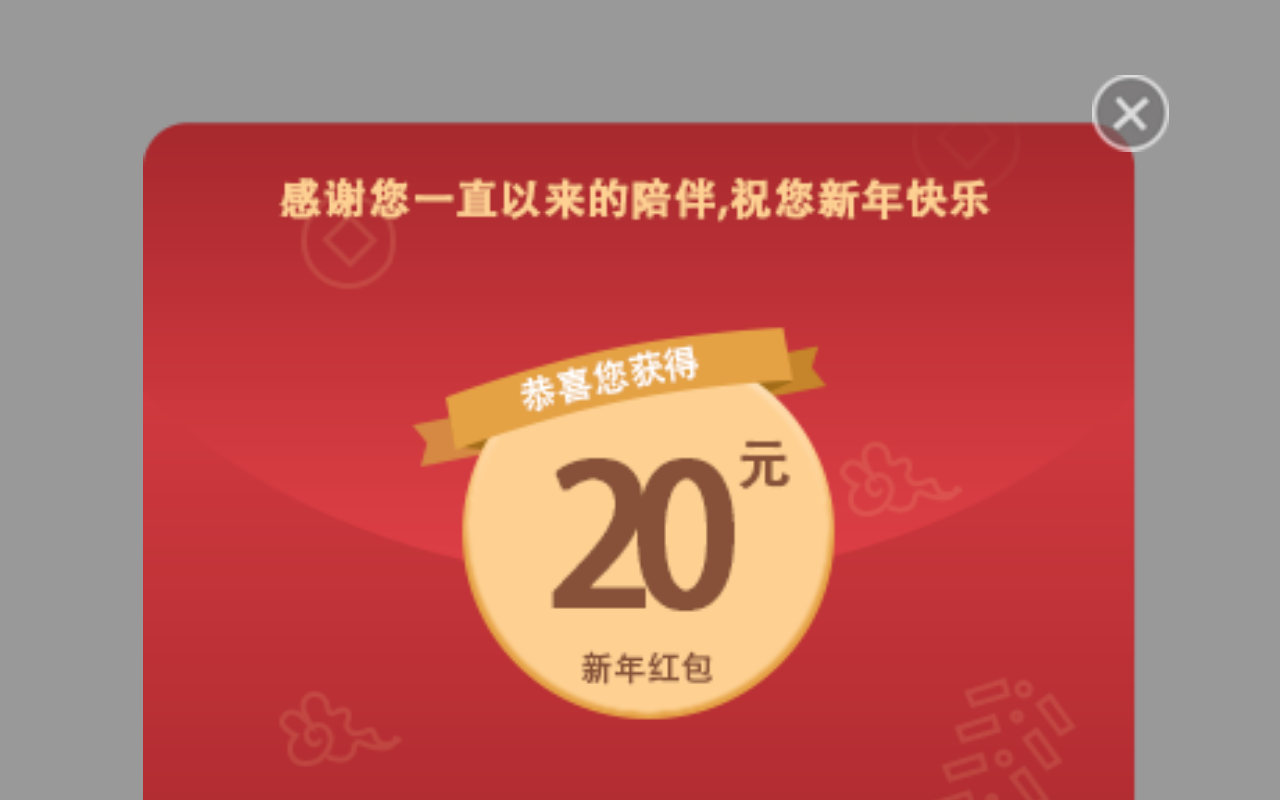
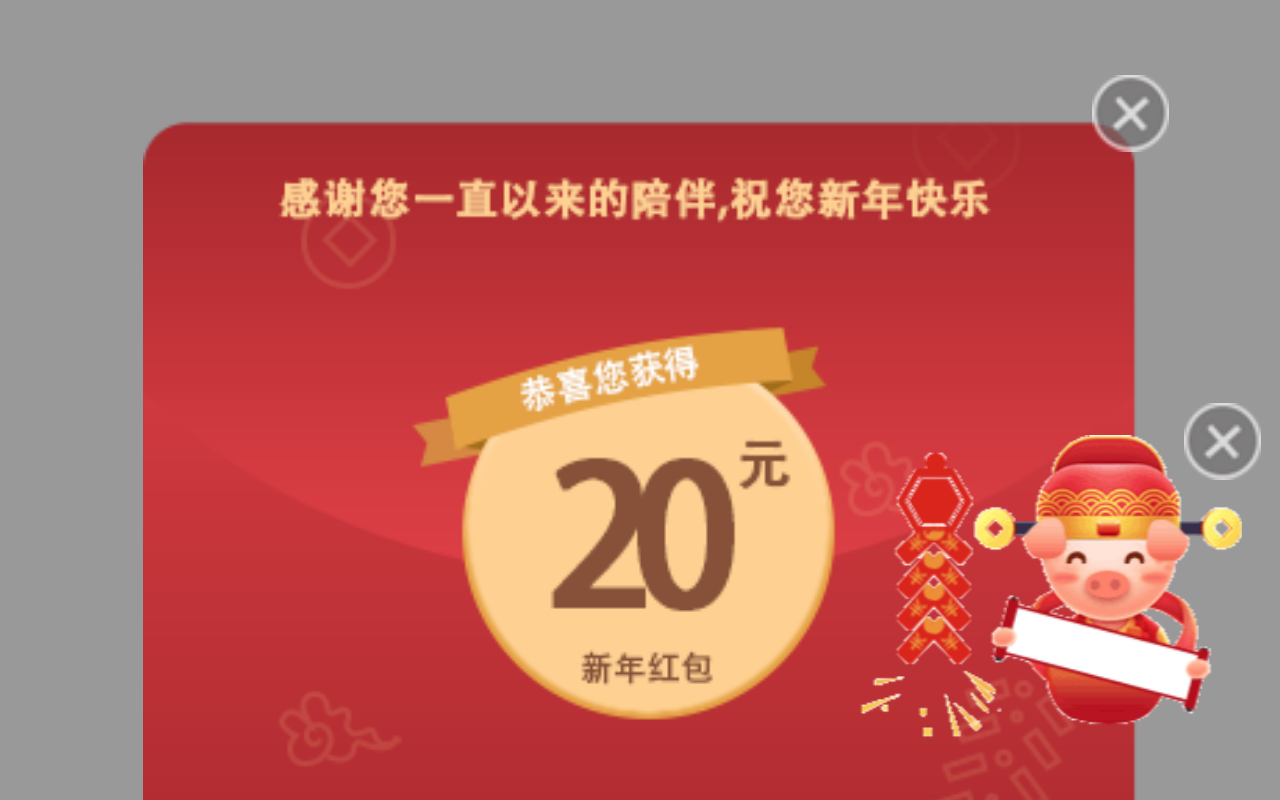
Before and after one commit to liuzheGit/OYCompany, a website: page model.html in a window 1280 px wide. Drawn offline with Linux system fonts and the light colour scheme.

Commit message:
添加底部gif

```diff
--- a/model.html
+++ b/model.html
@@ -45,6 +45,24 @@
     .close-btn > img{
       width: 100%;
     }
+    .person{
+      position: fixed;
+      bottom: 0.24rem;
+      right: 0.3rem;
+      width: 3rem;
+    }
+    .person .ahref{
+      display: block;
+    }
+    .person .person-gif{
+      width: 100%;
+    }
+    .person-close-btn{
+      position: absolute;
+      width: 0.6rem;
+      right: -0.15rem;
+      top: -0.25rem;
+    }
   </style>
 </head>
 <body>
@@ -59,6 +77,12 @@
     </div>
   </div>
 </div>
+<div class="person">
+  <a href="#" class="ahref">
+    <img class="person-gif" src="./src/images/person.gif" alt="活动gif">
+  </a>
+  <img class="person-close-btn" src="./src/images/model/close.png">
+</div>
 </body>
 </html>
 <script src="./src/js/jquery.min.js"></script>
@@ -70,5 +94,9 @@
     $('.popup-buttons > a').click(function(){
       $(this).parents('.popup-wrap').hide();
     })
+
+    $('.person-close-btn').click(function(){
+      $(this).parent().hide()
+    })
   })
 </script>
```
Also changed, not shown: src/images/person.gif (added).
